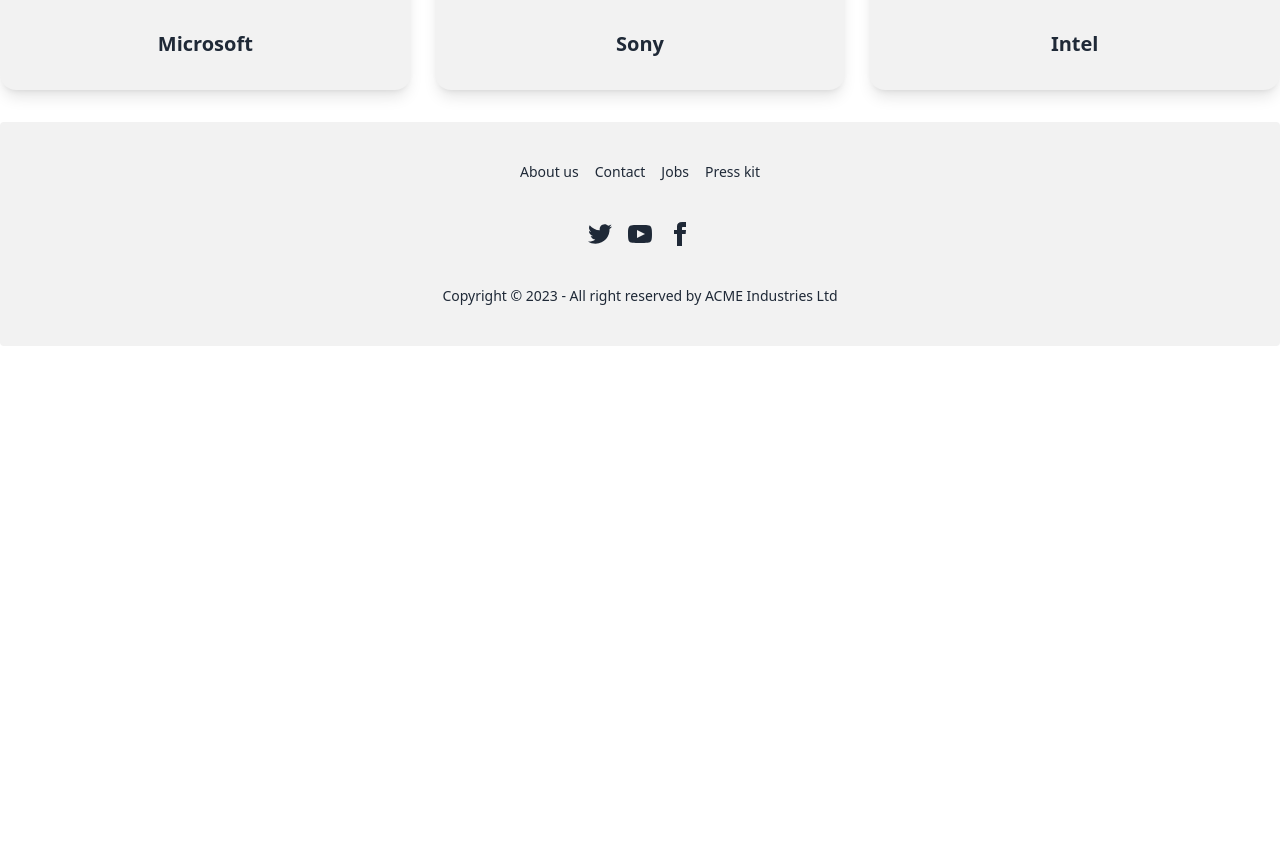
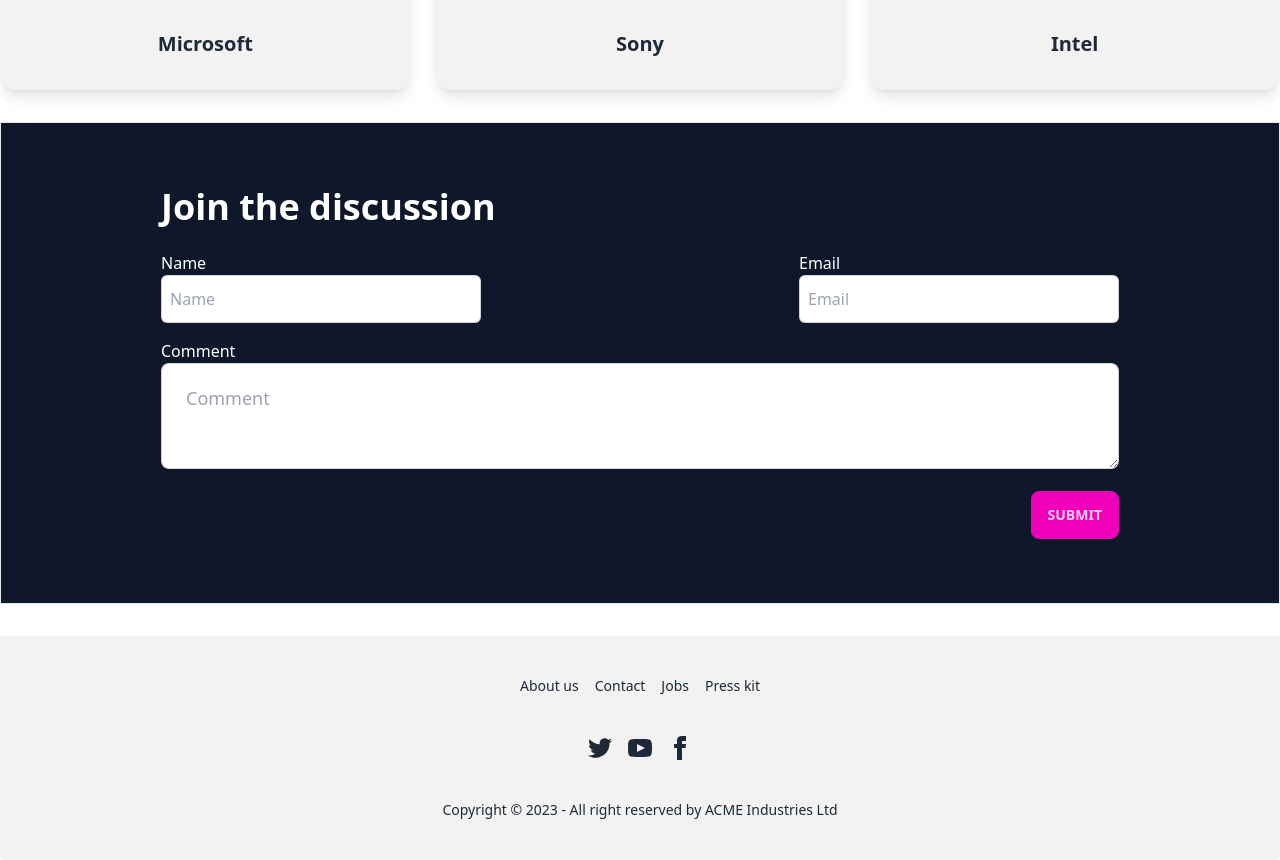
Before and after one commit to Rejaul42/technology-client, a React (Vite) app: page / in a window 1280 px wide. Shown: the part 1530-2390 px from the top of the page. Before the commit the page ends 1876 px from the top, so only its background shows below. Built offline with nearby package versions, Linux system fonts and the light colour scheme; no server answers.

Commit message:
Another extra section added

```diff
--- a/src/Pages/Home/Home.jsx
+++ b/src/Pages/Home/Home.jsx
@@ -1,5 +1,6 @@
 // import { useLoaderData } from "react-router-dom";
 import Banner from "../Banner/Banner";
+import JoinUs from "../JoinUs/JoinUs";
 import PopularBrands from "../PopularBrands/PopularBrands";
 
 const Home = () => {
@@ -8,6 +9,7 @@
         <div>
             <Banner></Banner>
             <PopularBrands></PopularBrands>
+            <JoinUs></JoinUs>
         </div>
     );
 };
--- /dev/null
+++ b/src/Pages/JoinUs/JoinUs.jsx
@@ -0,0 +1,29 @@
+
+const JoinUs = () => {
+    return (
+        <div className="mt-8">
+            <div className="border bg-slate-900 text-white w-full px-40 py-16">
+                <p className="text-4xl font-semibold mb-6">Join the discussion</p>
+                <div className="flex justify-between">
+                    <div>
+                        <p>Name</p>
+                        <input className="py-3 px-2 rounded-md bg-base-100 input input-bordered w-96 max-w-xs " placeholder="Name" type="text" />
+                    </div>
+                    <div>
+                        <p>Email</p>
+                        <input className="py-3 px-2 rounded-md bg-base-100 input input-bordered w-96 max-w-xs" placeholder="Email" type="text" />
+                    </div>
+                </div>
+                <div className="mt-4">
+                    <p>Comment</p>
+                    <textarea placeholder="Comment" className="textarea textarea-bordered textarea-lg w-full" ></textarea>
+                </div>
+                <div className="text-end mt-4">
+                <button className="btn btn-secondary">Submit</button>
+                </div>
+            </div>
+        </div>
+    );
+};
+
+export default JoinUs;
--- a/src/Pages/Navbar/Navbar.jsx
+++ b/src/Pages/Navbar/Navbar.jsx
@@ -19,6 +19,7 @@
         <li><NavLink to="/">Home</NavLink></li>
         <li><NavLink to="/popular_brands">Popular Brands</NavLink></li>
         <li><NavLink to="/addProduct">Add Product</NavLink></li>
+        <li><NavLink to="/joinUs">Join Us</NavLink></li>
         <li><NavLink to="/myCart">My Cart</NavLink></li>
 
     </>
--- a/src/main.jsx
+++ b/src/main.jsx
@@ -15,6 +15,7 @@
 import AuthProvider from './Provider/AuthProvider';
 import Register from './Pages/Register/Register';
 import Login from './Pages/Login/Login';
+import JoinUs from './Pages/JoinUs/JoinUs';
 // import PopularBrands from './Pages/PopularBrands/PopularBrands';
 
 const router = createBrowserRouter([
@@ -40,6 +41,10 @@
         element: <AddProduct></AddProduct>,
       },
       {
+        path: "/joinUs",
+        element: <JoinUs></JoinUs>
+      },
+      {
         path: '/myCart',
         element: <MyCart></MyCart>
       },
```
